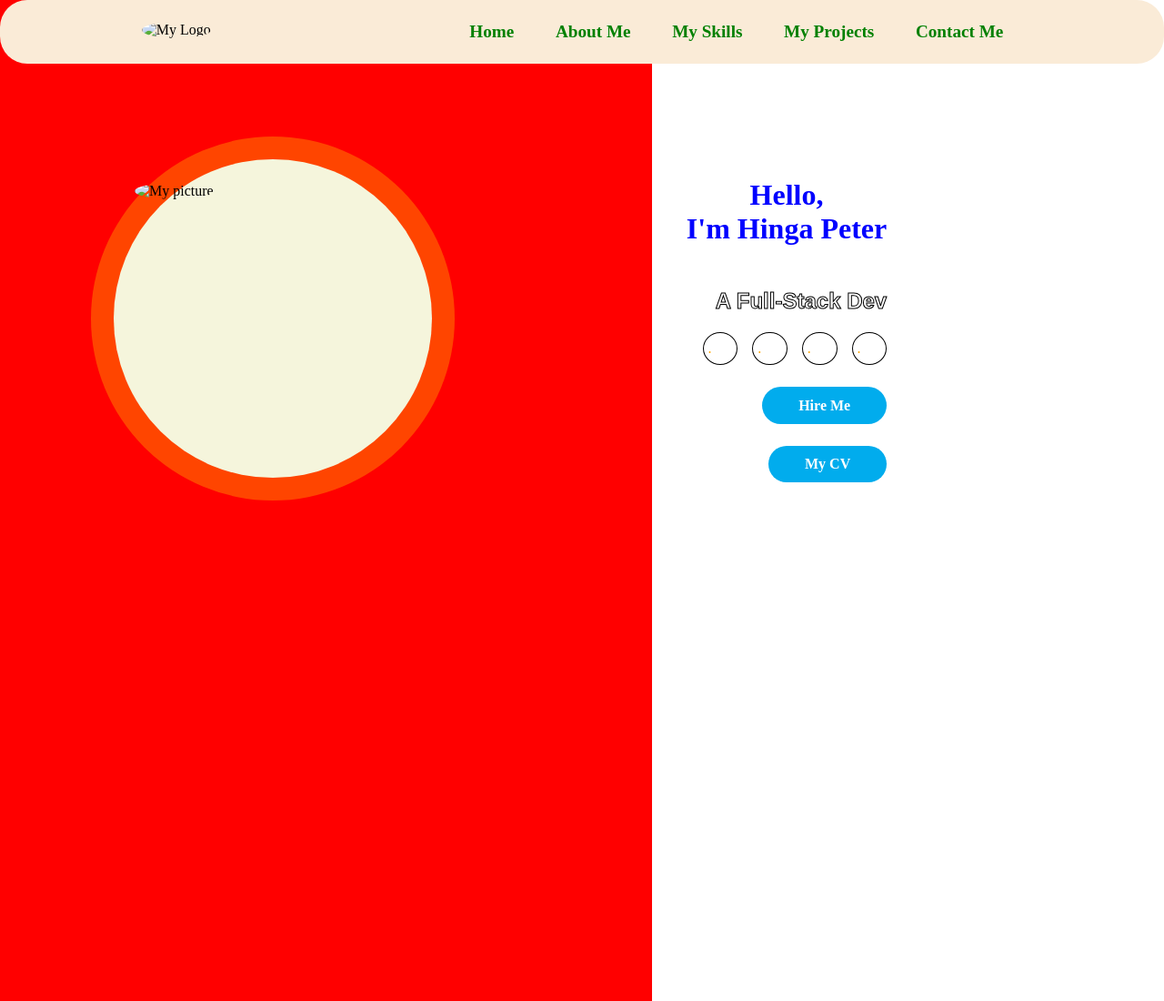
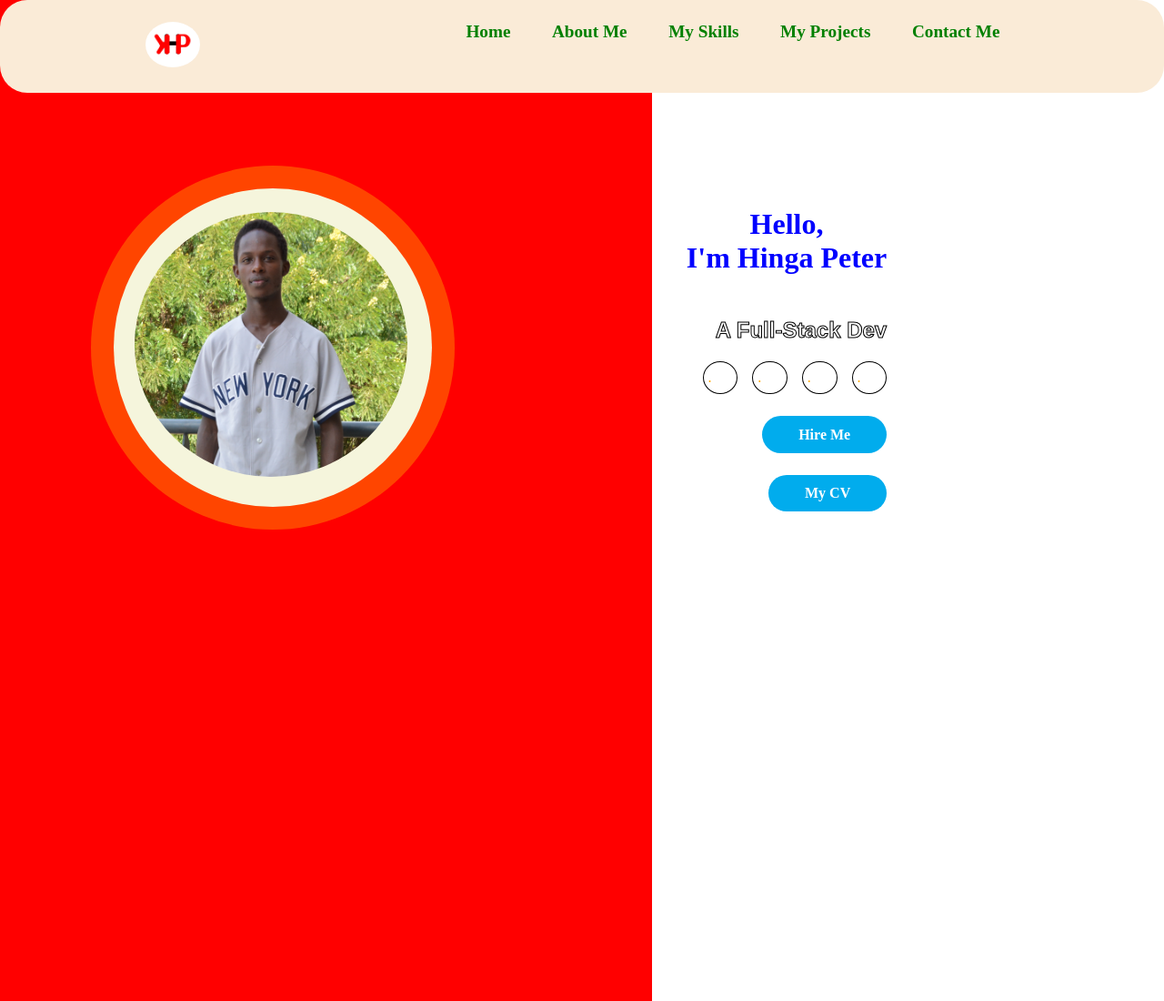
Before and after one commit to Hinga-inc/my-portfolio, a plain HTML site: page myportfolio.html in a window 1280 px wide. Shown: the top 1100 px of the page at 91% size. Drawn offline with Linux system fonts and the light colour scheme.

Commit message:
Update myportfolio.html

```diff
--- a/myportfolio.html
+++ b/myportfolio.html
@@ -5,17 +5,17 @@
     <meta name="author" content="Hinga p">
     <meta name="viewport" content="width=device-width, initial-scale=1.0">
     <link rel="stylesheet" href="portfolio.css">
-    <link rel="website icon" href="/plp web dev/Week-1/mylogo.png" type="png">
+    <link rel="website icon" href="mylogo.png" type="png">
     <title>HINGA P Portfolio</title>
 </head>
 <body>
     <header class="heading">
         <div class="logo">
-                <img src="/plp web dev/Week-1/mylogo.png" alt="My Logo" id="logo">
+                <img src="mylogo.png" alt="My Logo" id="logo">
         </div>
         <nav>
             <a href="#">Home</a>
-            <a href="/plp web dev/Week-1/about.html">About&nbsp;Me</a>
+            <a href="about.html">About&nbsp;Me</a>
             <a href="#">My&nbsp;Skills</a>
             <a href="#">My&nbsp;Projects</a>
             <a href="#">Contact&nbsp;Me</a>
@@ -27,7 +27,7 @@
                 <div class="orange-bg-outer">
                     <div class="beige-bg">
                         <div class="myimage">
-                            <img src="/plp web dev/Week-1/kijanahensam.png" alt="My picture">
+                            <img src="kijanahensam.png" alt="My picture">
                         </div>
                     </div>
                 </div>
```
